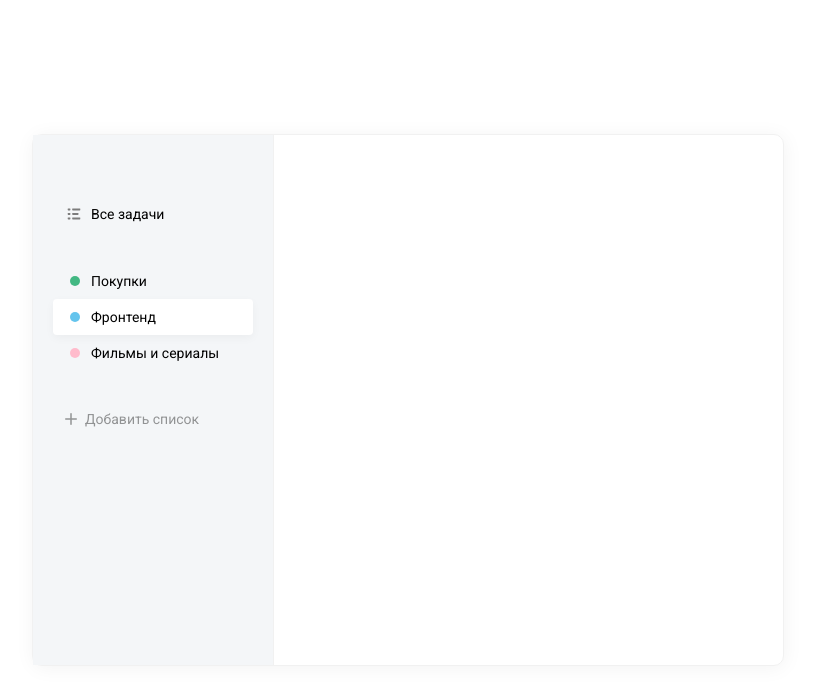
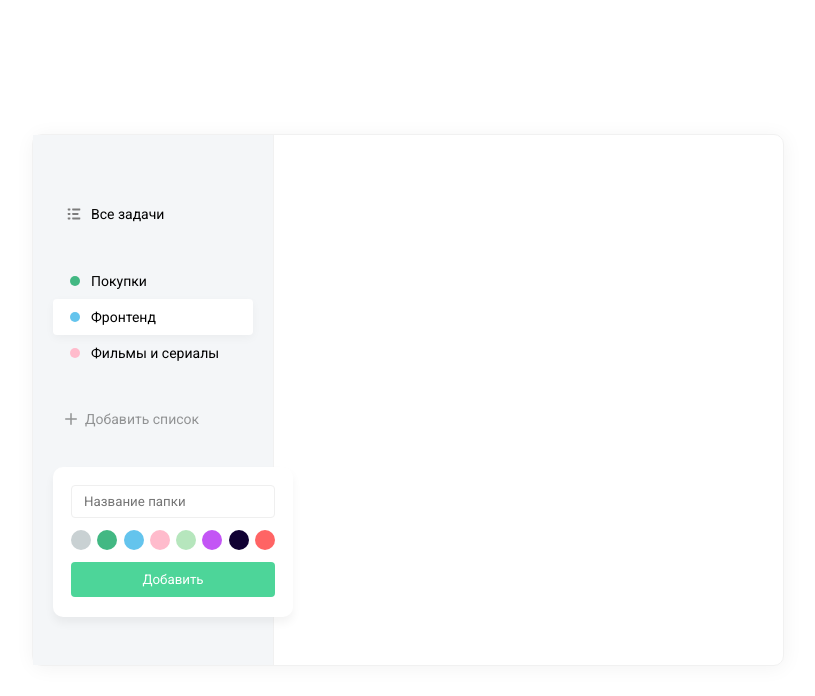
Before and after one commit to khrustalevDev/react-todo-app, a React (Create React App) app: page / in a window 1280 px wide. Shown: the top 696 px of the page, without its empty margins (232-1047 px from the left). Built offline with nearby package versions, Linux system fonts and the light colour scheme.

Commit message:
Added Badge as component, added AddListMenu

```diff
--- a/src/App.js
+++ b/src/App.js
@@ -1,7 +1,7 @@
 import React, { useState } from 'react';
 import List from './components/List/index';
-import AddButtonList from './components/AddList';
-
+import AddList from './components/AddList';
+import DB from './assets/db.json';
 
 
 function App() {
@@ -34,7 +34,7 @@
           }
         ]}
           isRemovable />
-          <AddButtonList/>
+          <AddList colors={DB.colors}/>
 
       </div>
 
--- a/src/components/AddList/AddListButton.scss
+++ b/src/components/AddList/AddListButton.scss
@@ -1,11 +1,32 @@
 .add-list {
 
     &__popup {
-        width: 235px;
         height: 150px;
+        width: 240px;
         background: #FFFFFF;
         box-shadow: 0px 6px 10px rgba(0, 0, 0, 0.05);
         border-radius: 10px;
+        padding: 18px;
+        box-sizing: border-box;
+
+        .button{
+            width: 100%;
+            margin-top: 12px;
+        }
+
+        &-colors{
+            display: flex;
+            justify-content: space-between;
+            margin-top: 12px;
+
+            .badge{
+                width: 20px;
+                height: 20px;
+                cursor: pointer;
+            }
+        }
+
+
     }
 
 
--- a/src/components/AddList/index.jsx
+++ b/src/components/AddList/index.jsx
@@ -1,9 +1,10 @@
 import React, { useState } from 'react';
 import List from '../List';
 import './AddListButton.scss';
+import Badge from '../Badge';
 
-const AddListButton = () => {
-    const [visiblePopup, setVisiblePopup] = useState(false);
+const AddList = ({ colors }) => {
+    const [visiblePopup, setVisiblePopup] = useState(true); //Изменить на false
 
     return (
         <div className="add-list">
@@ -22,12 +23,19 @@
                 ]}
             />
             {visiblePopup && <div className="add-list__popup">
-                <h1>123</h1>
+                <input className="field" type="text" placeholder="Название папки" />
+                <div className="add-list__popup-colors">
+                    {
+                        colors.map(color =>
+                            <Badge key={color.id} color={color.name} />)
+                    }
+                </div>
+                <button className="button">Добавить</button>
             </div>}
         </div>
     );
 };
 
-export default AddListButton;
+export default AddList;
 
 // https://youtu.be/PsQC6zOo3FI?t=4855
--- /dev/null
+++ b/src/components/Badge/Badge.scss
@@ -0,0 +1,34 @@
+.badge {
+    display: inline-block;
+    width: 10px;
+    height: 10px;
+    border-radius: 30px;
+
+    &--green {
+        background-color: #42B883;
+    }
+
+    &--blue {
+        background-color: #64C4ED;
+    }
+
+    &--pink {
+        background-color: #FFBBCC;
+    }
+
+    &--lime {
+        background-color: #B6E6BD;
+    }
+    &--purple {
+        background-color: #C355F5;
+    }
+    &--black {
+        background-color: #110133;
+    }
+    &--red {
+        background-color: #FF6464;
+    }
+    &--grey {
+        background-color: #C9D1D3;
+    }
+}
--- /dev/null
+++ b/src/components/Badge/index.jsx
@@ -0,0 +1,5 @@
+import React from 'react';
+import './Badge.scss';
+
+ const Badge = ({color}) => <i className={`badge badge--${color}`}></i>
+export default Badge;
--- a/src/components/List/List.scss
+++ b/src/components/List/List.scss
@@ -21,6 +21,11 @@
             border-radius: 4px;
         }
 
+        .badge{
+            position: relative;
+            left: 5px;
+        }
+
     }
 
     i {
@@ -34,27 +39,5 @@
         }
     }
 
-    .badge {
-        width: 10px;
-        height: 10px;
-        border-radius: 30px;
-        position: relative;
-        left: 5px;
 
-        &--green {
-            background-color: #42B883;
-        }
-
-        &--blue {
-            background-color: #64C4ED;
-        }
-
-        &--pink {
-            background-color: #FFBBCC;
-        }
-
-        &--salat {
-            background-color: #B6E6BD;
-        }
-    }
 }
--- a/src/components/List/index.jsx
+++ b/src/components/List/index.jsx
@@ -1,6 +1,8 @@
 import React from 'react';
 import classNames from 'classnames';
 import './List.scss';
+import Badge from  '../Badge';
+
 
 const List = ({ items, isRemovable, onClick }) => {
 
@@ -12,7 +14,7 @@
                 (
                     <li key={index} className={classNames(item.className, { active: item.active })}>
                         <i>
-                            {item.icon ? (item.icon) : (<i className={`badge badge--${item.color}`}></i>
+                            {item.icon ? (item.icon) : (<Badge color={item.color}/>
                             )}
                         </i>
                         <span>{item.name}</span>
--- a/src/index.scss
+++ b/src/index.scss
@@ -6,6 +6,7 @@
   font-family: 'Roboto', -apple-system, system-ui, sans-serif;
   -webkit-font-smoothing: antialiased;
   -moz-osx-font-smoothing: grayscale;
+
 }
 
 .todo {
@@ -29,5 +30,37 @@
     padding: 60px 20px;
   }
 
+  .button {
+    background: #4DD599;
+    border-radius: 4px;
+    color: #fff;
+    border: 0;
+    padding: 10px 20px;
+    cursor: pointer;
+
+    &:hover{
+      background: darken(#4DD599, 6%);
+    }
+
+    &:active{
+      background: darken(#4DD599, 10%);
+    }
+  }
+
+  .field {
+
+    background: #FFFFFF;
+    border: 1px solid #EFEFEF;
+    box-sizing: border-box;
+    border-radius: 4px;
+    padding: 8px 12px;
+    width: 100%;
+
+
+    &:focus {
+      border-color: #dbdbdb;
+    }
+  }
+
 
 }
```
